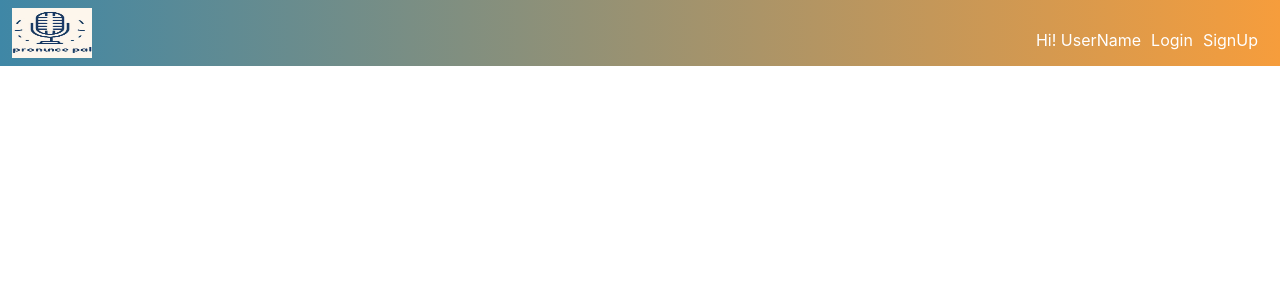
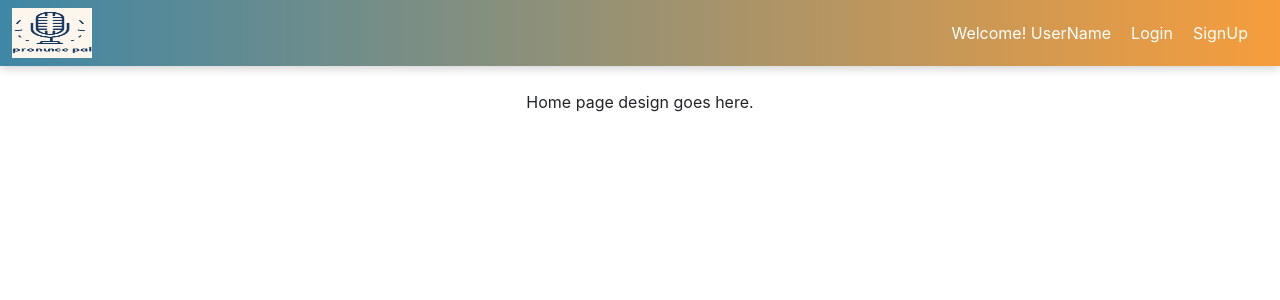
Before and after one commit to Birla10/pronuncepal, a React (Create React App) app in the folder speech-ui/: page / in a window 1280 px wide. Shown: the top 300 px of the page. Built offline with nearby package versions, Linux system fonts and the light colour scheme.

Commit message:
adding routing in navigation bar

```diff
--- a/speech-ui/package.json
+++ b/speech-ui/package.json
@@ -8,6 +8,7 @@
     "@testing-library/user-event": "^13.5.0",
     "react": "^18.2.0",
     "react-dom": "^18.2.0",
+    "react-router-dom": "^6.18.0",
     "react-scripts": "5.0.1",
     "web-vitals": "^2.1.4"
   },
--- a/speech-ui/src/App.js
+++ b/speech-ui/src/App.js
@@ -1,9 +1,18 @@
-import NavBar from './components/NavBar'
+import {Route,Routes,BrowserRouter} from 'react-router-dom';
+import Login from './components/Login';
+import Signup from './components/Signup'
+import Home from './components/Home';
 
 function App() {
   return (
     <>
-      <NavBar />
+      <BrowserRouter>
+      <Routes>
+        <Route path="/" element={<Home />}/>
+        <Route path="/login" element={<Login />} />
+        <Route path="/signup" element={<Signup />} />
+      </Routes>
+      </BrowserRouter>
     </>
   );
 }
--- /dev/null
+++ b/speech-ui/src/components/Home.js
@@ -0,0 +1,11 @@
+import NavBar from "./NavBar";
+function Home(){
+    return(
+        <>
+            <NavBar />
+            <br />
+            <center>Home page design goes here.</center>
+        </>
+    )
+}
+export default Home;
--- /dev/null
+++ b/speech-ui/src/components/Login.js
@@ -0,0 +1,11 @@
+import NavBar from "./NavBar"
+function Login(){
+    return(
+        <>
+            <NavBar />
+            <br />
+            <center>Login page design goes here.</center>
+        </>
+    )
+}
+export default Login
--- a/speech-ui/src/components/NavBar.js
+++ b/speech-ui/src/components/NavBar.js
@@ -1,35 +1,34 @@
 import Logo from '../images/logo.jpeg'
 import '../style/navBar.css'
-function NavBar(){
-    return(
+import Login from './Login'
+import Signup from './Signup'
+
+import { Link } from 'react-router-dom';
+
+function NavBar() {
+    return (
         <>
             <nav className="navbar navbar-expand-lg">
-
                 <div className="container-fluid">
-        <img className="logo" src={Logo} alt="Logo"/>
+                    <Link to="/"><img className="logo" src={Logo} alt="Logo" /></Link>
                     <button className="navbar-toggler" type="button" data-bs-toggle="collapse" data-bs-target="#navbarSupportedContent" aria-controls="navbarSupportedContent" aria-expanded="false" aria-label="Toggle navigation">
                         <span className="navbar-toggler-icon"></span>
                     </button>
                     <div className="collapse navbar-collapse" id="navbarSupportedContent">
                         <ul className="navbar-nav me-auto mb-2 mb-lg-0">
-
-
                         </ul>
                         <form className="d-flex" role="search">
                             <ul className="navbar-nav me-auto mb-2 mb-lg-0">
                                 <li >
-              Hi! UserName
+                                    Welcome! UserName
                                 </li>
                                 <li >
-             Login
+                                    <Link to="/login"> Login </Link>
                                 </li>
                                 <li >
-              SignUp
+                                    <Link to="/signup"> SignUp </Link>
                                 </li>
                             </ul>
-
-
-
                         </form>
                     </div>
                 </div>
--- /dev/null
+++ b/speech-ui/src/components/Signup.js
@@ -0,0 +1,11 @@
+import NavBar from "./NavBar"
+function Signup(){
+    return(
+        <>
+            <NavBar />
+            <br />
+            <center>SignUp page design goes here.</center>
+        </>
+    )
+}
+export default Signup
--- a/speech-ui/src/style/navBar.css
+++ b/speech-ui/src/style/navBar.css
@@ -6,10 +6,15 @@ img{
     border-radius: 50%;
 }
 li{
-    padding-right: 10px;
-    padding-top: 13px;
-    color:white;
+    color: white;
+    padding-right: 20px;
 }
 nav{
     background: linear-gradient(0.25turn, #3f87a6, #f69d3c);
+    z-index: 1;
+    box-shadow: 0 2px 10px 0 rgba(0,0,0,.2);
 }
+a{
+    color: white;
+    text-decoration: none;
+}
```
Also changed, not shown: 1 other file (tests, documents, lock files or other folders). Lines whose indentation alone changed are shown as unchanged.
